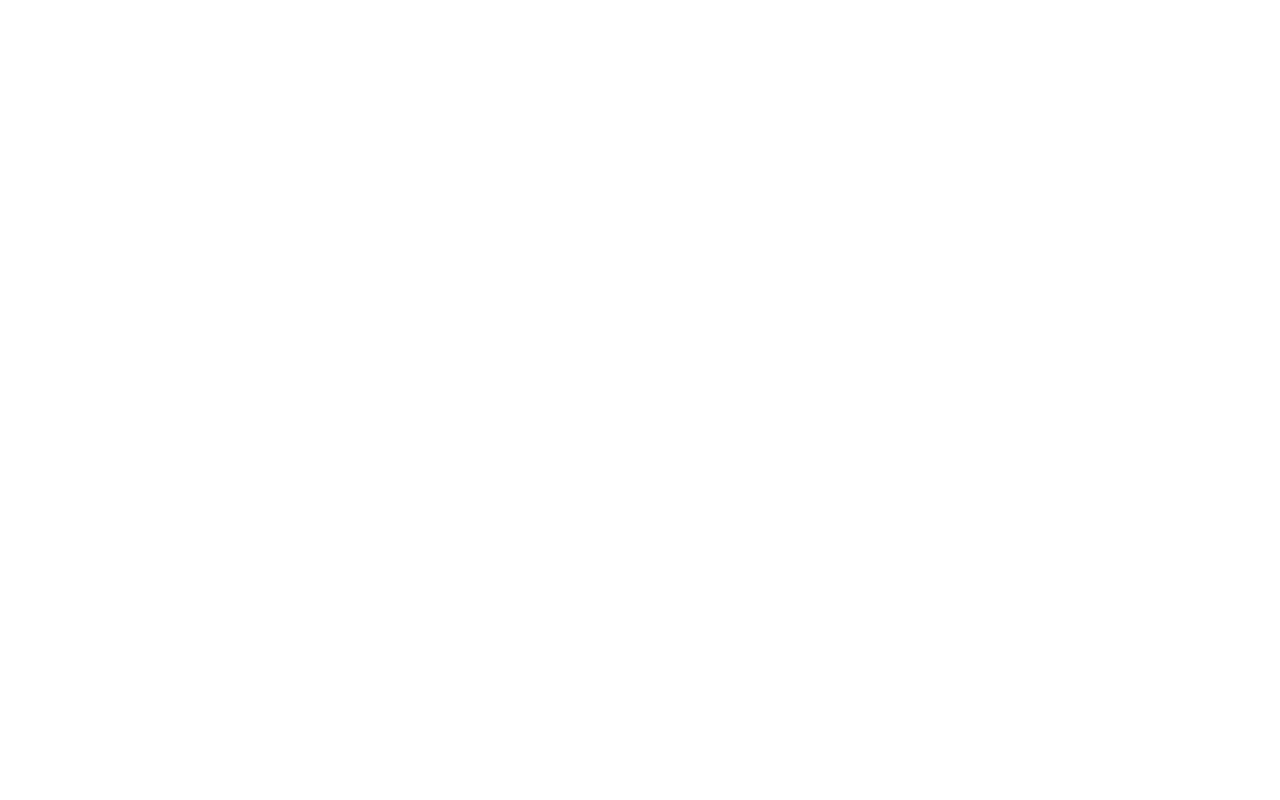
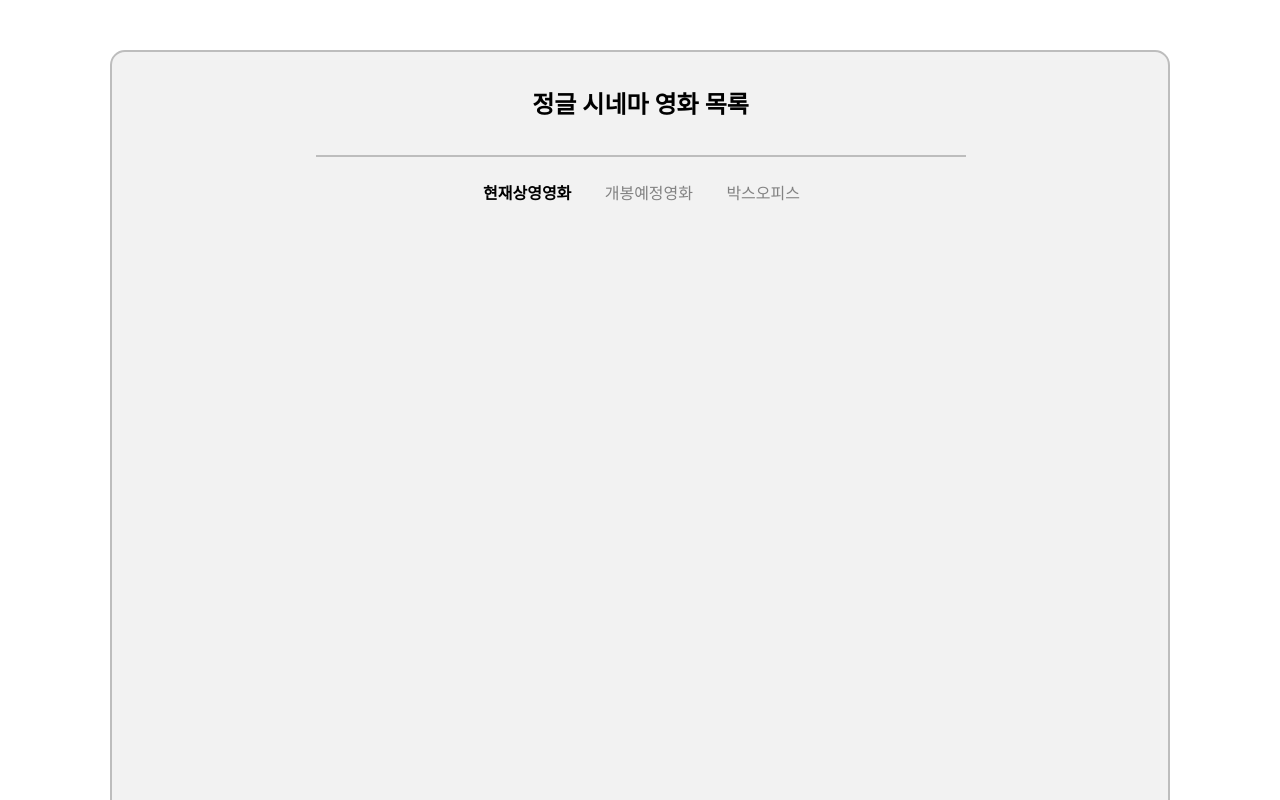
Before and after one commit to qorlgns1/cinema-list, a plain HTML site: page index.html in a window 1280 px wide. Shown: the top 800 px of the page. Drawn offline with Linux system fonts and the light colour scheme.

Commit message:
feat: header 마크업 및 css 구현

```diff
--- a/index.html
+++ b/index.html
@@ -6,10 +6,71 @@
   <meta http-equiv="X-UA-Compatible" content="IE=edge">
   <meta name="viewport" content="width=device-width, initial-scale=1.0">
   <title>정글 시네마 영화 목록</title>
+  <link rel="stylesheet" href="./src/style/style.css">
 </head>
 
 <body>
-
+  <div id="app">
+    <header class="container-header">
+      <h1>정글 시네마 영화 목록</h1>
+      <nav>
+        <ul class="list-movie">
+          <li>
+            <button class="selected" type="button">현재상영영화</button>
+          </li>
+          <li>
+            <button type="button">개봉예정영화</button>
+          </li>
+          <li>
+            <button type="button">박스오피스</button>
+          </li>
+        </ul>
+      </nav>
+    </header>
+    <!-- <main>
+    <ul>
+      <li>
+        <img src="./src/images/영화목록페이지/포스터_위니브월드.png" alt="위니브월드 포스터 이미지">
+        <strong>위니브 월드 : 새로운 시대</strong>
+        <ul>
+          <li>
+            <dl>
+              <dt>개요</dt>
+              <dd>판타지</dd>
+            </dl>
+          </li>
+          <li>
+            <dl>
+              <dt>평점</dt>
+              <dd>9.05</dd>
+            </dl>
+          </li>
+          <li>
+            <dl>
+              <dt>개봉</dt>
+              <dd>2021.03.27</dd>
+            </dl>
+          </li>
+          <li>
+            <dl>
+              <dt>출연</dt>
+              <dd>라이캣,소울곰,개리씨</dd>
+            </dl>
+          </li>
+        </ul>
+        <button type="button">예매하기</button>
+        <button type="button">예고편</button>
+      </li>
+      <li></li>
+      <li></li>
+      <li></li>
+      <li></li>
+      <li></li>
+      <li></li>
+      <li></li>
+    </ul>
+  </main> -->
+  </div>
 </body>
 
 </html>
--- /dev/null
+++ b/src/style/header.css
@@ -0,0 +1,41 @@
+.container-header > h1 {
+  font-family: "Roboto";
+  font-weight: 700;
+  font-size: 24px;
+  line-height: 28px;
+  text-align: center;
+  color: #000000;
+}
+
+.container-header > h1::after {
+  content: "";
+  display: block;
+  margin: 36px auto 27px;
+  width: 650px;
+  border-top: 2px solid #bdbdbd;
+}
+
+.container-header .list-movie {
+  margin-bottom: 28px;
+  padding: 0 342px 0 344px;
+  display: flex;
+  justify-content: space-between;
+}
+
+.list-movie > li > button {
+  font-family: "Roboto";
+  font-style: normal;
+  font-weight: 500;
+  font-size: 16px;
+  line-height: 19px;
+  color: #828282;
+}
+
+.list-movie > li > .selected {
+  font-family: "Roboto";
+  font-style: normal;
+  font-weight: 900;
+  font-size: 16px;
+  line-height: 19px;
+  color: #000000;
+}
--- /dev/null
+++ b/src/style/layout.css
@@ -0,0 +1,10 @@
+#app {
+  margin: 50px auto;
+  padding: 39px 26px 29px 27px;
+  box-sizing: border-box;
+  background: #f2f2f2;
+  width: 1060px;
+  height: 1170px;
+  border: 2px solid #bdbdbd;
+  border-radius: 15px;
+}
--- /dev/null
+++ b/src/style/reset.css
@@ -0,0 +1,139 @@
+/* http://meyerweb.com/eric/tools/css/reset/
+   v2.0 | 20110126
+   License: none (public domain)
+*/
+
+html,
+body,
+div,
+span,
+applet,
+object,
+iframe,
+h1,
+h2,
+h3,
+h4,
+h5,
+h6,
+p,
+blockquote,
+pre,
+a,
+abbr,
+acronym,
+address,
+big,
+cite,
+code,
+del,
+dfn,
+em,
+img,
+ins,
+kbd,
+q,
+s,
+samp,
+small,
+strike,
+strong,
+sub,
+sup,
+tt,
+var,
+b,
+u,
+i,
+center,
+dl,
+dt,
+dd,
+ol,
+ul,
+li,
+fieldset,
+form,
+label,
+legend,
+table,
+caption,
+tbody,
+tfoot,
+thead,
+tr,
+th,
+td,
+article,
+aside,
+canvas,
+details,
+embed,
+figure,
+figcaption,
+footer,
+header,
+hgroup,
+menu,
+nav,
+output,
+ruby,
+section,
+summary,
+time,
+mark,
+audio,
+video {
+  margin: 0;
+  padding: 0;
+  border: 0;
+  font-size: 100%;
+  font: inherit;
+  vertical-align: baseline;
+}
+/* HTML5 display-role reset for older browsers */
+article,
+aside,
+details,
+figcaption,
+figure,
+footer,
+header,
+hgroup,
+menu,
+nav,
+section {
+  display: block;
+}
+body {
+  line-height: 1;
+}
+ol,
+ul {
+  list-style: none;
+}
+blockquote,
+q {
+  quotes: none;
+}
+blockquote:before,
+blockquote:after,
+q:before,
+q:after {
+  content: "";
+  content: none;
+}
+table {
+  border-collapse: collapse;
+  border-spacing: 0;
+}
+
+button {
+  background: inherit;
+  border: none;
+  box-shadow: none;
+  border-radius: 0;
+  padding: 0;
+  overflow: visible;
+  cursor: pointer;
+}
--- /dev/null
+++ b/src/style/style.css
@@ -0,0 +1,4 @@
+@import url(./reset.css);
+@import url(./layout.css);
+@import url(./header.css);
+@import url(./main.css);
```
Also changed, not shown: src/style/main.css (added).
